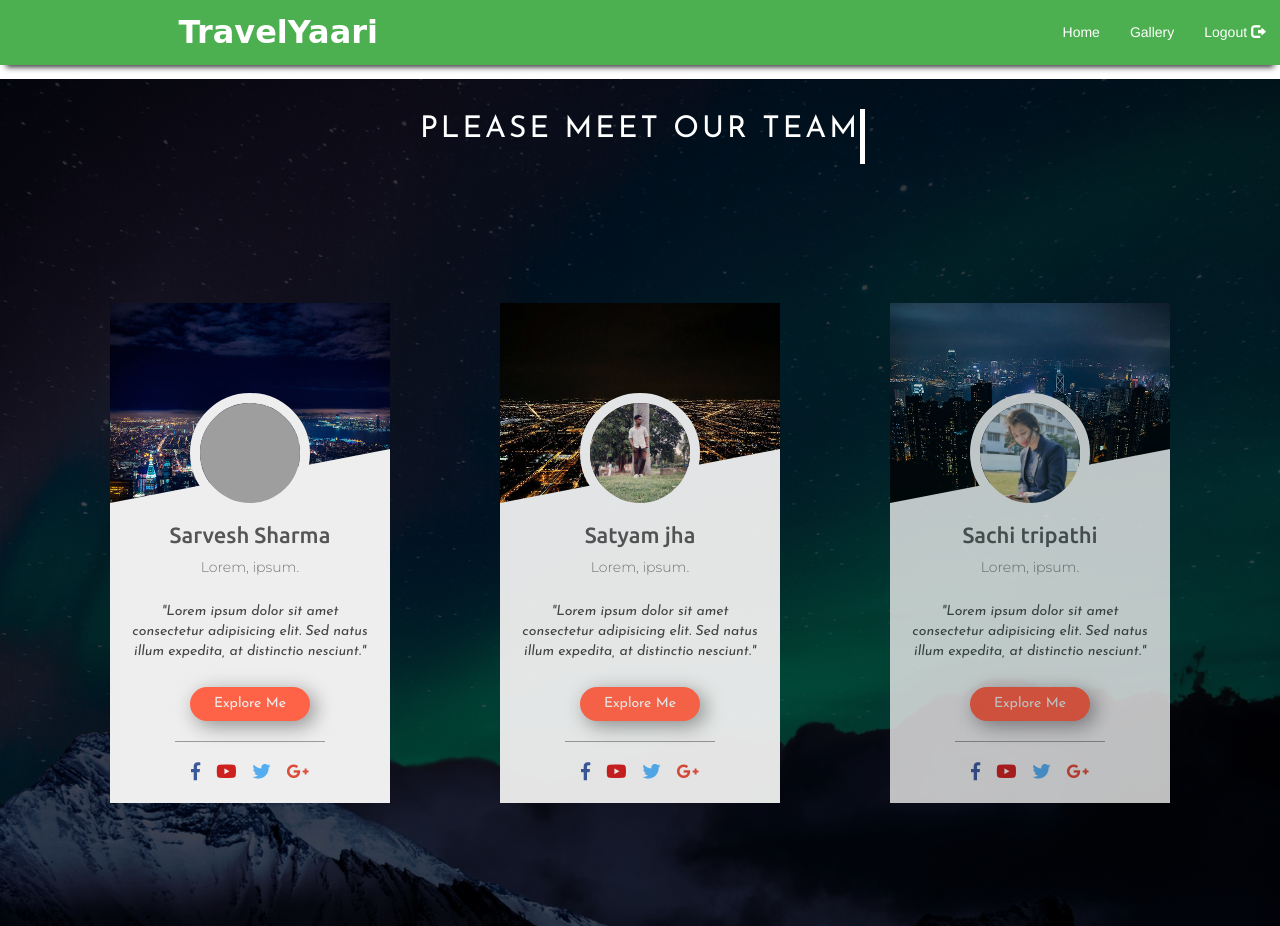
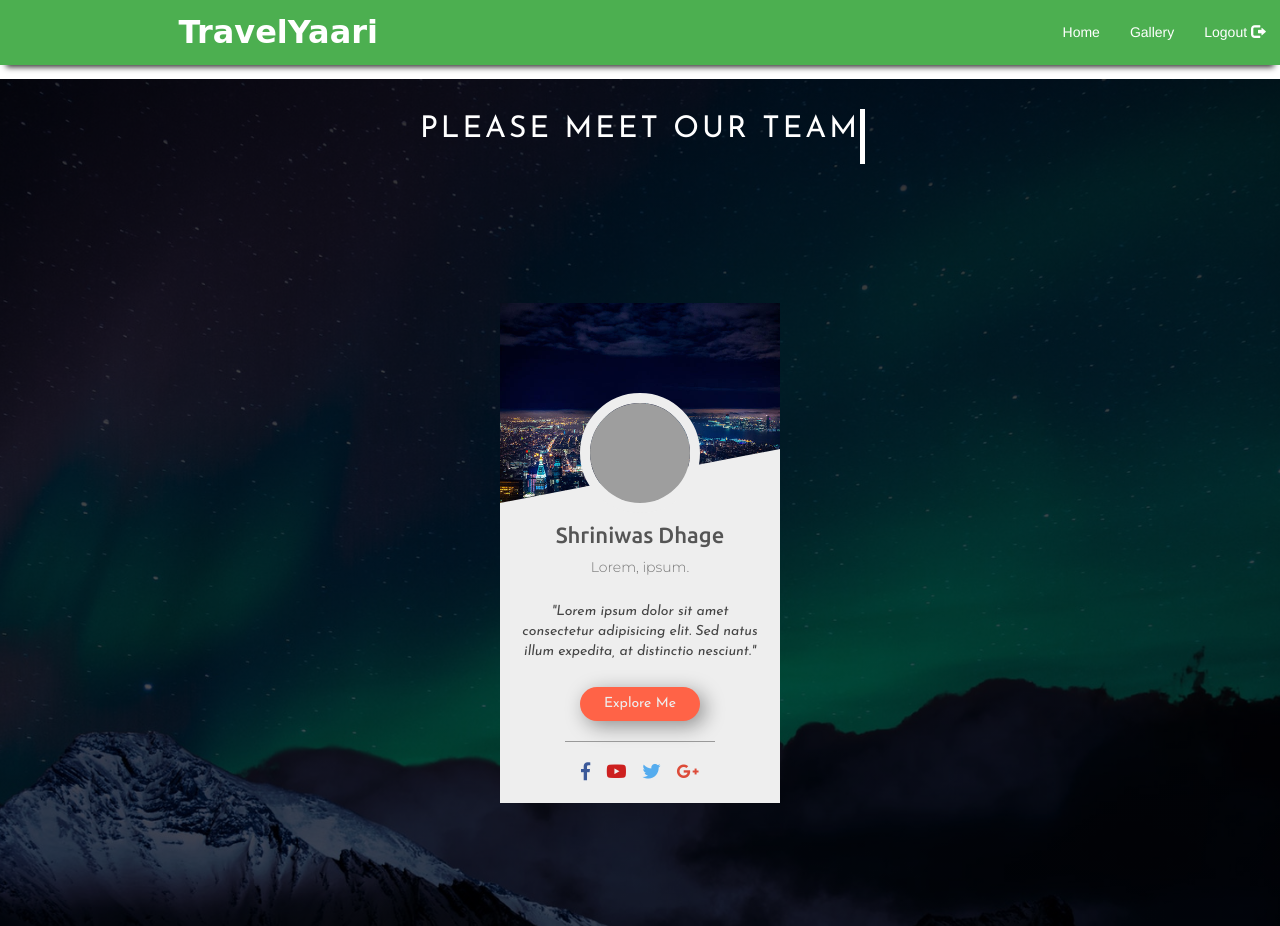
Before and after one commit to shrison/Traveller-, a plain HTML site: page HTML/team.html in a window 1280 px wide. Shown: the top 926 px of the page. Drawn offline with nearby package versions, Linux system fonts and the light colour scheme; grey boxes are pictures that could not be loaded; a web font is replaced by a local one.

Commit message:
Update team.html

```diff
--- a/HTML/team.html
+++ b/HTML/team.html
@@ -45,7 +45,7 @@
             <div class="team-card">
                 <img src="../Images/team/img-top1.jpeg" class="team-image-top">
                 <img src="../Images/team/img1.jpeg" class="team-profile-image">
-                <h1 class="team-fullname">Sarvesh Sharma</h1>
+                <h1 class="team-fullname">Shriniwas Dhage</h1>
                 <p class="team-job">Lorem, ipsum.</p>
                 <p class="team-about-me">"Lorem ipsum dolor sit amet consectetur adipisicing elit. Sed natus illum expedita, at distinctio nesciunt."</p>
                 <button type="button">Explore Me</button>
@@ -56,34 +56,7 @@
                     <li><a href="#"><i class="fab fa-google-plus-g"></i></a></li>
                 </ul>
             </div>
-            <div class="team-card">
-                <img src="../Images/team/img-top2.jpeg" class="team-image-top">
-                <img src="../Images/team/img2.jpeg" class="team-profile-image">
-                <h1 class="team-fullname">Satyam jha</h1>
-                <p class="team-job">Lorem, ipsum.</p>
-                <p class="team-about-me">"Lorem ipsum dolor sit amet consectetur adipisicing elit. Sed natus illum expedita, at distinctio nesciunt."</p>
-                <button type="button">Explore Me</button>
-                <ul class="team-social-icons">
-                    <li><a href="#"><i class="fab fa-facebook-f"></i></a></li>
-                    <li><a href="#"><i class="fab fa-youtube"></i></a></li>
-                    <li><a href="#"><i class="fab fa-twitter"></i></a></li>
-                    <li><a href="#"><i class="fab fa-google-plus-g"></i></a></li>
-                </ul>
-            </div>
-            <div class="team-card">
-                <img src="../Images/team/img-top3.jpeg" class="team-image-top">
-                <img src="../Images/team/img3.jpeg" class="team-profile-image">
-                <h1 class="team-fullname">Sachi tripathi</h1>
-                <p class="team-job">Lorem, ipsum.</p>
-                <p class="team-about-me">"Lorem ipsum dolor sit amet consectetur adipisicing elit. Sed natus illum expedita, at distinctio nesciunt."</p>
-                <button type="button">Explore Me</button>
-                <ul class="team-social-icons">
-                    <li><a href="#"><i class="fab fa-facebook-f"></i></a></li>
-                    <li><a href="#"><i class="fab fa-youtube"></i></a></li>
-                    <li><a href="#"><i class="fab fa-twitter"></i></a></li>
-                    <li><a href="#"><i class="fab fa-google-plus-g"></i></a></li>
-                </ul>
-            </div>
+
         </div>
     </div>
     <div id="foot"></div>
```
